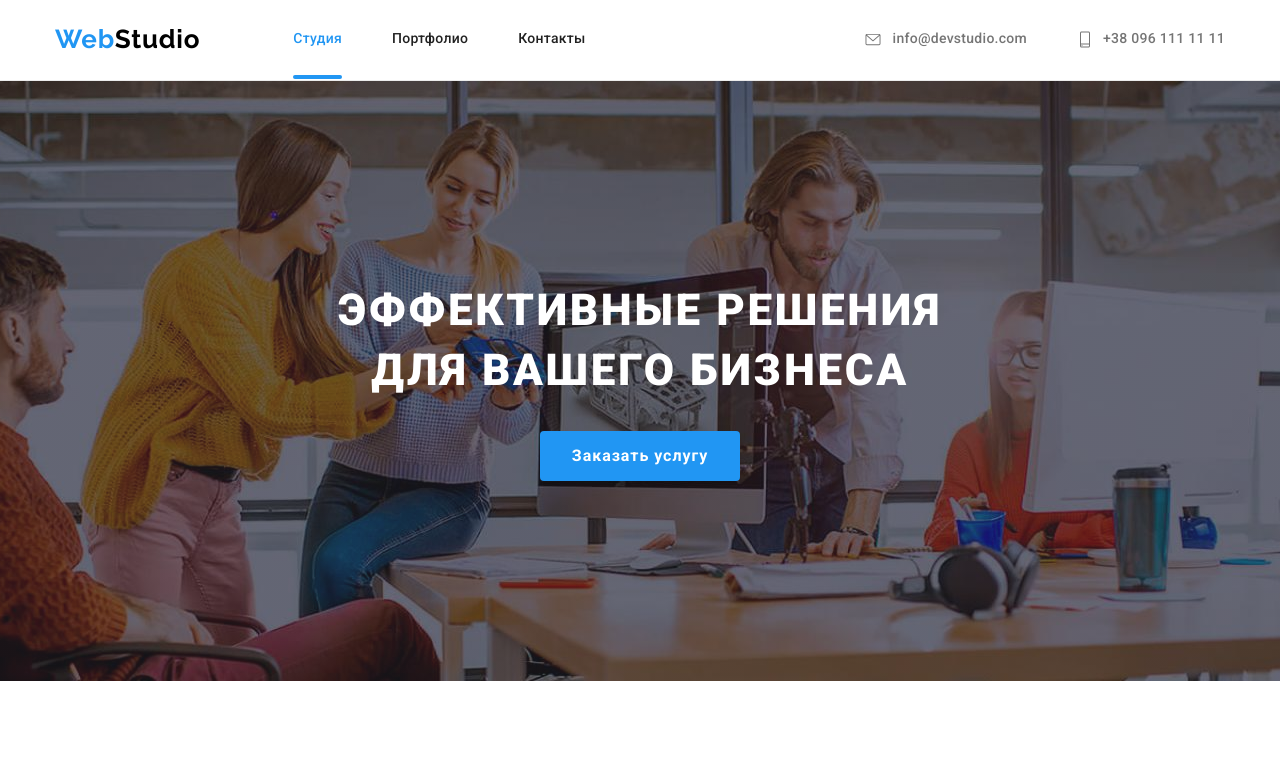
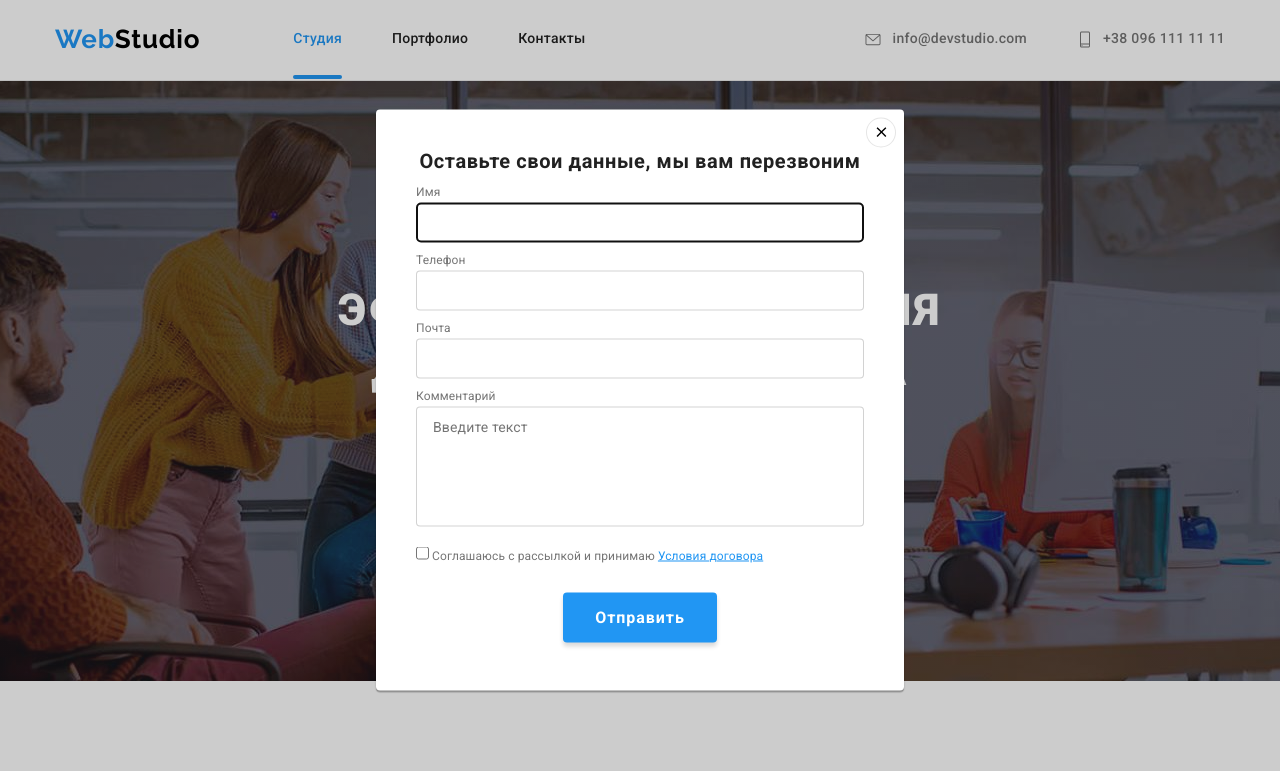
Before and after one commit to ALiasota/goit-markup-hw-06, a plain HTML site: page index.html in a window 1280 px wide. Shown: the top 771 px of the page. Drawn offline with Linux system fonts and the light colour scheme.

Commit message:
modal rozm

```diff
--- a/css/styles.css
+++ b/css/styles.css
@@ -306,6 +306,7 @@ img {
   height: 581px;
   top: 50%;
   left: 50%;
+  padding: 40px;
   transform: translate(-50%, -50%) scale(1);
   box-shadow: 0px 1px 3px rgba(0, 0, 0, 0.12), 0px 1px 1px rgba(0, 0, 0, 0.14),
     0px 2px 1px rgba(0, 0, 0, 0.2);
@@ -326,6 +327,79 @@ img {
   justify-content: center;
   align-items: center;
   cursor: pointer;
+}
+
+.modal-head {
+  margin-bottom: 12px;
+  font-size: 20px;
+  line-height: 1.15;
+  text-align: center;
+  letter-spacing: 0.03em;
+  color: #212121;
+}
+
+
+.modal-form {
+  display: block;
+}
+
+.modal-form>.hero-button {
+  display: block;
+  margin: 0 auto;
+}
+
+.user-data {
+  margin-bottom: 20px;
+}
+
+.modal-items:not(:last-child) {
+  margin-bottom: 10px;
+}
+
+.modal-label {
+  display: block;
+  margin-bottom: 4px;
+  font-size: 12px;
+  line-height: 1.17;
+  letter-spacing: 0.01em;
+}
+
+.modal-inp {
+  display: block;
+  height: 40px;
+  width: 100%;
+  padding-left: 42px;
+  border: 1px solid rgba(33, 33, 33, 0.2);
+  box-sizing: border-box;
+  border-radius: 4px;
+}
+
+
+.comment {
+  display: block;
+  width: 100%;
+  height: 120px;
+  resize: none;
+  padding: 12px 16px;
+  border: 1px solid rgba(33, 33, 33, 0.2);
+  box-sizing: border-box;
+  border-radius: 4px;
+}
+
+.comment:placeholder-shown {
+  font-size: 14px;
+  line-height: 1.14;
+  letter-spacing: 0.01em;
+  color: rgba(117, 117, 117, 0.5);
+}
+
+.dogovor {
+  margin-bottom: 30px;
+}
+
+.dogovor > a {
+  text-decoration-line: underline;
+  color: #2196F3;
 }
 
 /*quality*/
@@ -760,7 +834,7 @@ border-radius: 4px;
   color: rgba(255, 255, 255, 0.6);
 }
 
-form .hero-button {
+.footer-form .hero-button {
   box-sizing: border-box;
   position: relative;
   padding-right: 62px;
--- a/index.html
+++ b/index.html
@@ -50,8 +50,63 @@
                 <h1 class="hero-title">Эффективные решения для вашего бизнеса</h1>
                 <button data-modal-open class="hero-button" type="button">Заказать услугу</button>
             </div>
-            <div class="backdrop is-hidden" data-modal>
+
+        <!-- Modal -->
+
+            <div class="backdrop " data-modal>
+                <!-- is-hidden -->
                 <div class="modal">
+                    <h2 class="modal-head">Оставьте свои данные, мы вам перезвоним</h2>
+                    <form autocomplete="off" class="modal-form">
+                        <ul class="list user-data">
+                            <li class="modal-items">
+                                <label class="modal-label" for="username">Имя</label>
+                                <input
+                                type="text"
+                                class="modal-inp"
+                                name="user-name"
+                                id="username"
+                                placeholder=" "
+                                autofocus
+                                >
+                            </li>
+                            <li class="modal-items">
+                                <label class="modal-label" for="tel">Телефон</label>
+                                <input
+                                type="tel"
+                                class="modal-inp"
+                                name="tel"
+                                id="tel"
+                                placeholder=" "
+                                >
+                            </li>
+                            <li class="modal-items">
+                                <label class="modal-label" for="email">Почта</label>
+                                <input
+                                type="email"
+                                class="modal-inp"
+                                name="email"
+                                id="email"
+                                placeholder=" "
+                                >
+                            </li>
+                            <li class="modal-items">
+                                <label class="modal-label">Комментарий</label>
+                                <textarea
+                                name="comment"
+                                class="comment"
+                                placeholder="Введите текст"
+                                ></textarea>
+                            </li>
+                        </ul>
+                        <label class="modal-label dogovor">
+                            <input type="checkbox" class="" name="agry">
+                            Соглашаюсь с рассылкой и принимаю
+                            <a class="dogovor" href="">Условия договора</a>
+                        </label>
+
+                        <button type="submit" class="hero-button">Отправить</button>
+                    </form>
                     <button data-modal-close class="btn-close" type="button">
                         <svg>
                             <use href="./images/icons.svg#icon-close-svg"></use>
@@ -418,9 +473,9 @@
             </div>
             <div>
                 <p>Подпишитесь на рассылку</p>
-                <form>
+                <form class="footer-form">
                     <label class="label-foot">
-                        <input type="email" placeholder="E-mail"/>
+                        <input name="pidpuska" type="email" placeholder="E-mail"/>
                     </label>
                     <button type="submit" class="hero-button">Подписаться
                         <span class="send-icon-cont">
```
Also changed, not shown: portfolio.html (+2 -2 lines).
